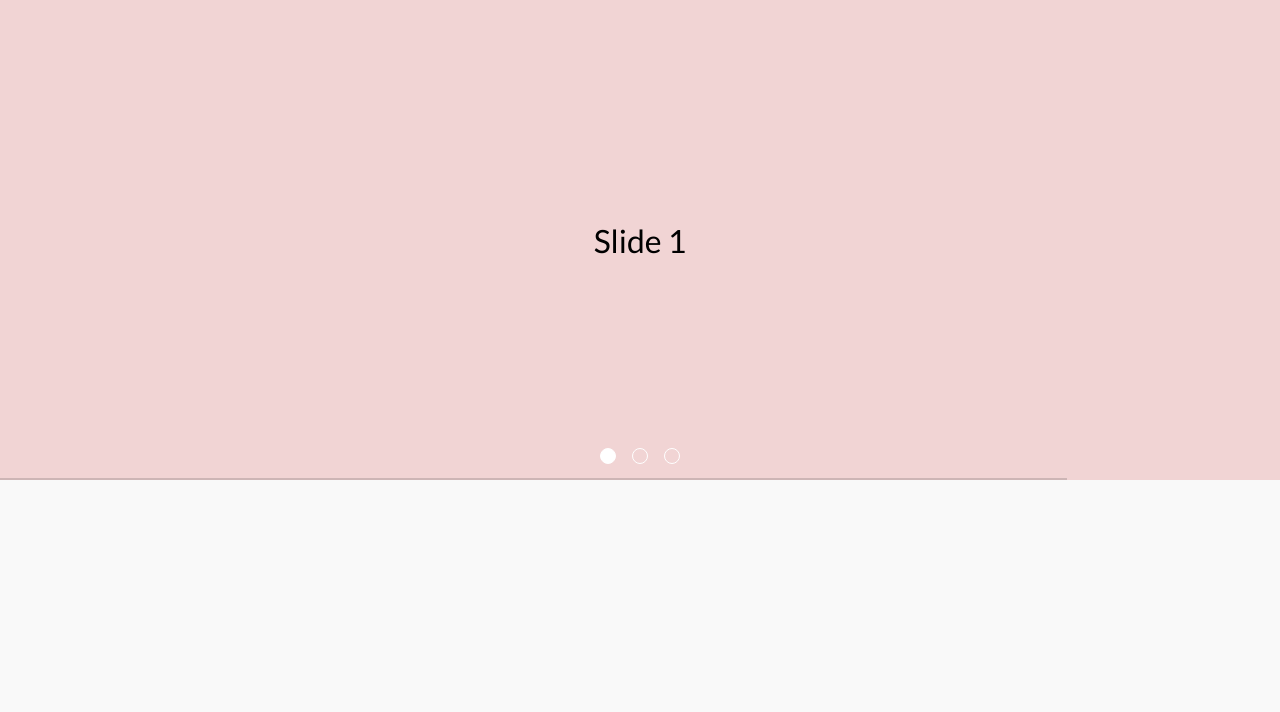
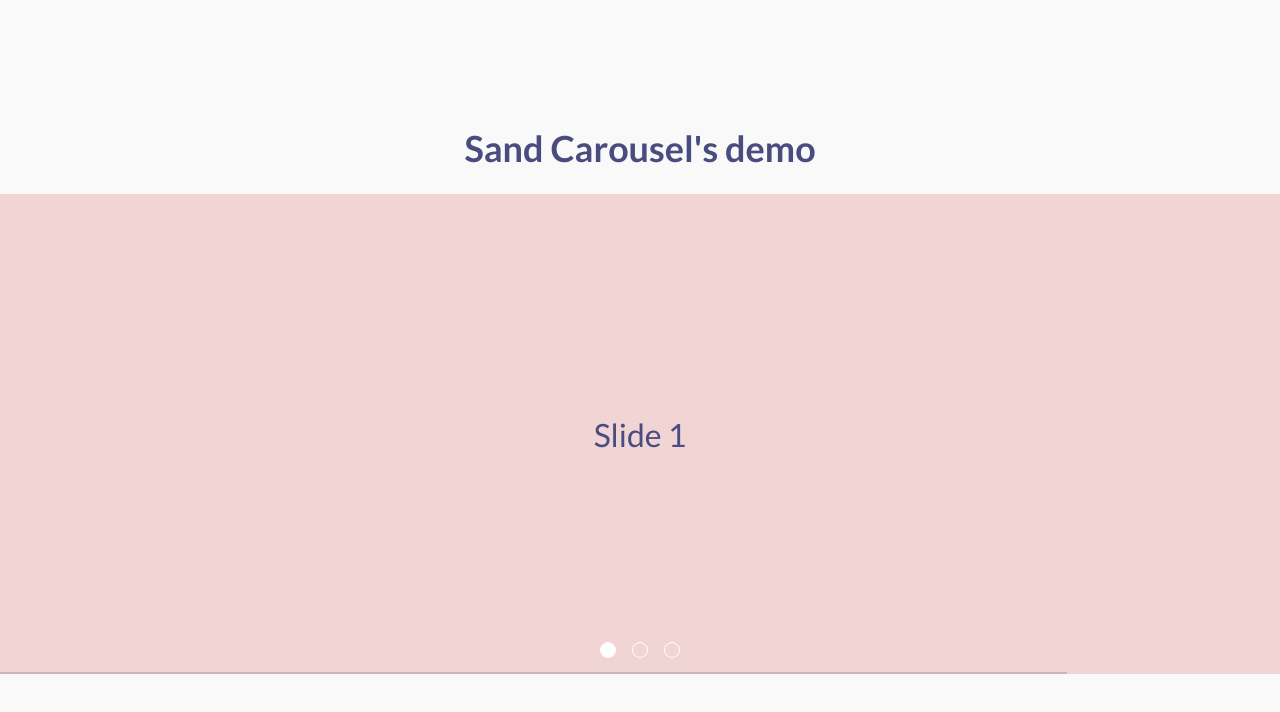
Before and after one commit to ValentinGenev/sand-carousel, a plain HTML site: page demo/inxed.html in a window 1280 px wide. Drawn offline with Linux system fonts and the light colour scheme.

Commit message:
Small stylistic changes to the demo.

```diff
--- a/demo/inxed.html
+++ b/demo/inxed.html
@@ -20,6 +20,18 @@
                 background-color: #f9f9f9;
             }
 
+			.demo-wrapper {
+				display: flex;
+				flex-direction: column;
+				justify-content: center;
+				min-height: 100vh;
+			}
+			.demo-title {
+				margin-top: 0;
+				text-align: center;
+				color: #484c7f;
+			}
+
             /**
              * The sand Carousel overwrites
              *
@@ -33,6 +45,7 @@
                 justify-content: center;
                 align-items: center;
                 font-size: 2rem;
+				color: #484c7f;
                 background-color: #f1d4d4;
             }
             .sand-carousel .slide:nth-of-type(2n) {
@@ -46,6 +59,9 @@
     </head>
 
     <body>
+		<div class="demo-wrapper">
+			<h1 class="demo-title">Sand Carousel's demo</h1>
+
 			<section class="sand-carousel">
 				<h1 class="screen-reader-text">Slider</h1>
 
@@ -56,15 +72,17 @@
 				</ul>
 			</section>
 
+		</div>
+
         <script src="../dist/sand-carousel.js"></script>
 
         <!-- Sand Carousel initiations -->
         <script>
             window.addEventListener("load", () => {
-                const SAND_SLIDER = new SandCarousel(".sand-carousel", ".slide", 6000, 500);
+                const SAND_CAROUSEL = new SandCarousel(".sand-carousel", ".slide", 6000, 500);
 
-                // SAND_SLIDER.arrowControls();
-                SAND_SLIDER.dotControls();
+                // SAND_CAROUSEL.arrowControls();
+                SAND_CAROUSEL.dotControls();
             });
         </script>
     </body>
--- a/src/sass/sand-carousel.scss
+++ b/src/sass/sand-carousel.scss
@@ -1,8 +1,8 @@
 /****************************************************
  * Helper Classes:                                    *
  ****************************************************/
+
  // As read here: https://make.wordpress.org/accessibility/2015/02/09/hiding-text-for-screen-readers-with-wordpress-core/
-
 .screen-reader-text {
     border: 0;
     clip: rect(1px, 1px, 1px, 1px);
```
Also changed, not shown: demo/demo-picture.png (added). Lines whose indentation alone changed are shown as unchanged.
